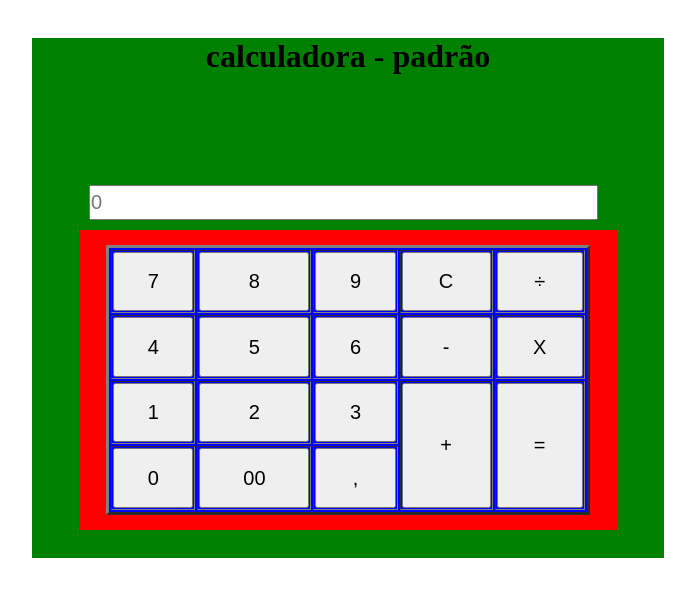
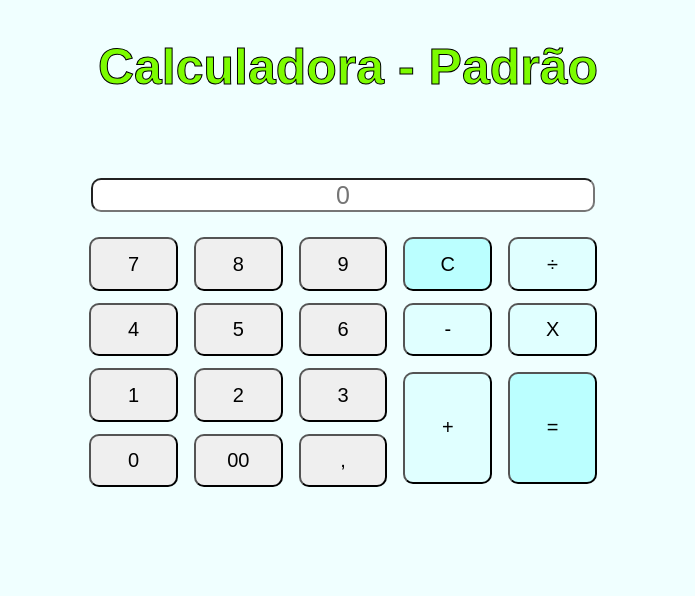
Before and after one commit to jhonatanfariasdelima/calculadora, a plain HTML site: page index.htm in a window 1280 px wide. Shown: the whole page, without its empty margins (292-987 px from the left). Drawn offline with Linux system fonts and the light colour scheme.

Commit message:
auteração da visibulidade do usuário

```diff
--- a/css/estilo_pag. principal.css
+++ b/css/estilo_pag. principal.css
@@ -1,35 +1,45 @@
 #titulo {
 	height: 10%;
-	margin-bottom: 15%;
+	margin-bottom: 13%;
 	margin-top: 10px;
 	text-align: center;
+	font-size: 50px;
+	color: #7CFC00;
+	font-family: Arial;
+	-webkit-text-stroke-width: 1px; /* largura da borda */
+    -webkit-text-stroke-color: #000; /* cor da borda */
+
 }
 
 #resultados {
-	width: 80%;
+	width: 72%;
 	height: 6%;
-	margin-left: 9%;
+	margin-left: 13%;
 	padding: 0px;
-	font-size: 20px;
+	font-size: 25px;
+	border-radius: 10px;
+	text-align: center;
+
 }
 
 #botoes button {
-	height: 100%;
-	width: 100%;
+	height: 90%;
+	width: 90%;
 	margin: 0 auto;
 	font-size: 20px;
+	border-radius: 10px;
 }
 
 #botoes {
 	width: 85%;
 	height: 300px;
-	background-color: red;
+	background-color: transparent;
 	display: flex;
 	flex-direction: row;
 	justify-content: center;
 	align-items: center;
 	margin: 0 auto;
-	margin-top: 10px;
+	margin-top: 0px;
 
 }
 
@@ -37,14 +47,39 @@
 	width: 90%;
 	height: 90%;
 	margin: 0 auto;
+	border-color: transparent;
 
 }
 
+
 #fundo {
-	background-color: green;
-	width: 50%;
-	height: 520px;
+
+	width: 55%;
+	height: 500px;
 	padding: 0px;
 	margin:0 auto;
 	margin-top: 3%;
 }
+
+body{
+	background-color: #F0FFFF;
+}
+
+#igual{
+	background-color: #BBFFFF;
+}
+#clear{
+	background-color: #BBFFFF;
+}
+#subtrair{
+	background-color: #E0FFFF;
+}
+#adicao{
+	background-color: #E0FFFF;
+}
+#dividir{
+	background-color: #E0FFFF;
+}
+#multiplicar{
+	background-color: #E0FFFF;
+}
--- a/index.htm
+++ b/index.htm
@@ -3,7 +3,7 @@
 
 	<head>
 		<title>Calculadora</title>
-
+		<meta name="viewport" content="width=device-width, initial-scale=1.0">
 		<link rel="stylesheet" type="text/css" href="css/estilo_pag. principal.css">
 		<script src="java script/jquery-3.5.1.js"></script>
         <script src="java script/pag_principal.js"></script>
@@ -14,9 +14,8 @@
 
 		<div id="fundo">
 
-			<h1 id="titulo">calculadora - padrão</h1>
+			<h1 id="titulo">Calculadora - Padrão</h1>
 
-			<h2> </h2>
 			<input type="text" height="100%" width="100%" id="resultados" placeholder="0">
 			<style>
  				input[type=number]::-webkit-inner-spin-button,
@@ -28,21 +27,21 @@
 
 
 			<div id="botoes">
-				<table border="3" bgcolor="blue">
+				<table border="3">
 					<tr>
-						<td>
+						<td width="10%">
 							<button id="7">7</button>
 						</td>
-						<td>
+						<td width="10%">
 							<button id="8">8</button>
 						</td>
-						<td>
+						<td width="10%">
 							<button id="9">9</button>
 						</td>
-						<td>
+						<td width="10%">
 							<button id="clear">C</button>
 						</td>
-						<td>
+						<td width="10%">
 							<button id="dividir">÷</button>
 						</td>
 					</tr>
```
